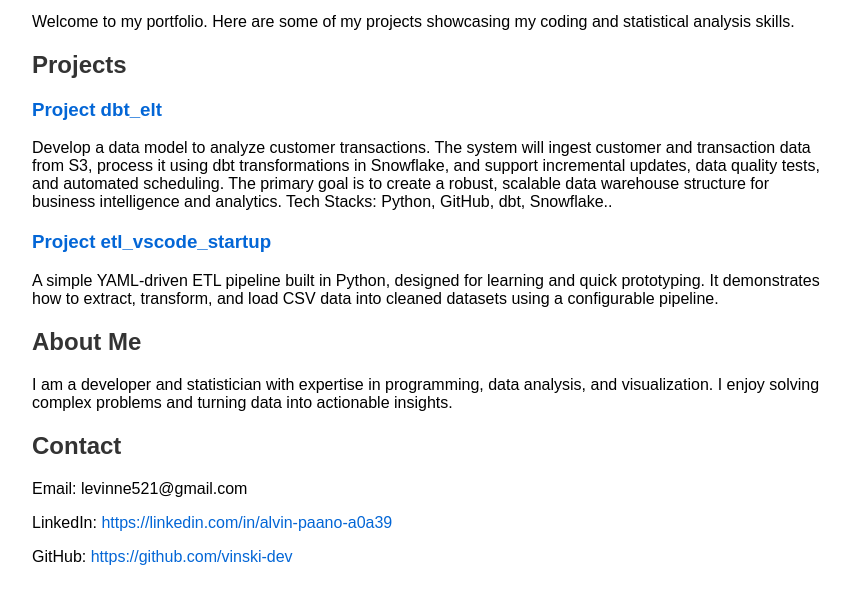
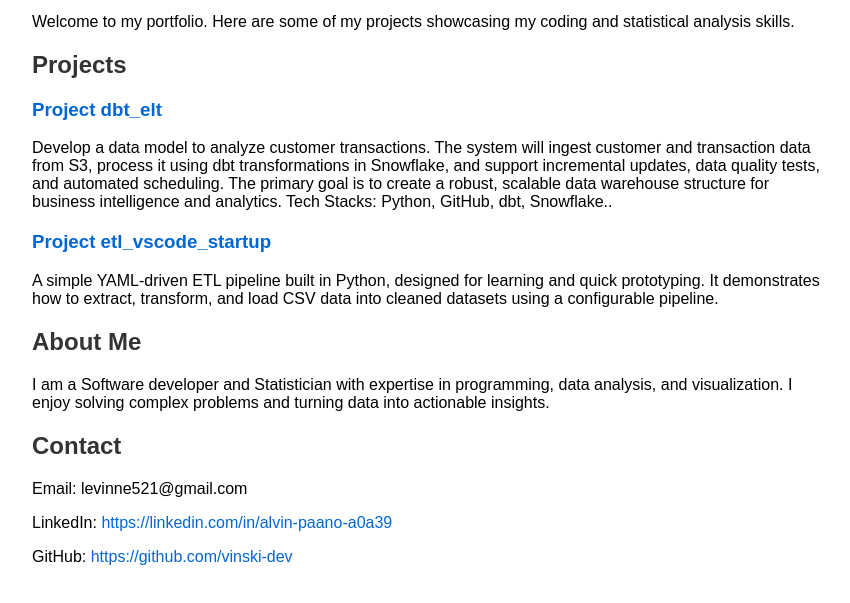
Before and after one commit to vinski-dev/vinski.github.io, a plain HTML site: page index.html in a window 1280 px wide. Shown: the part 121-724 px from the top of the page, without its empty margins (208-1058 px from the left). Drawn offline with Linux system fonts and the light colour scheme.

Commit message:
Updated index.html

```diff
--- a/index.html
+++ b/index.html
@@ -32,7 +32,7 @@ It demonstrates how to extract, transform, and load CSV data into cleaned datase
   </div>
 
   <h2>About Me</h2>
-  <p>I am a developer and statistician with expertise in programming, data analysis, and visualization. I enjoy solving complex problems and turning data into actionable insights.</p>
+  <p>I am a Software developer and Statistician with expertise in programming, data analysis, and visualization. I enjoy solving complex problems and turning data into actionable insights.</p>
 
   <h2>Contact</h2>
   <p>Email: levinne521@gmail.com</p>
```
